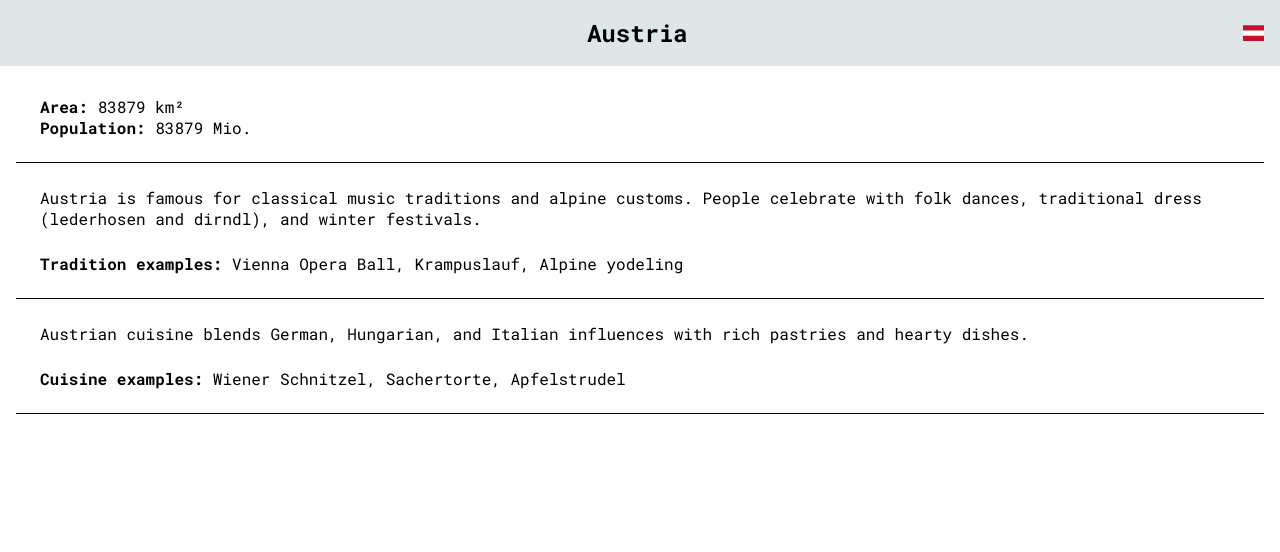
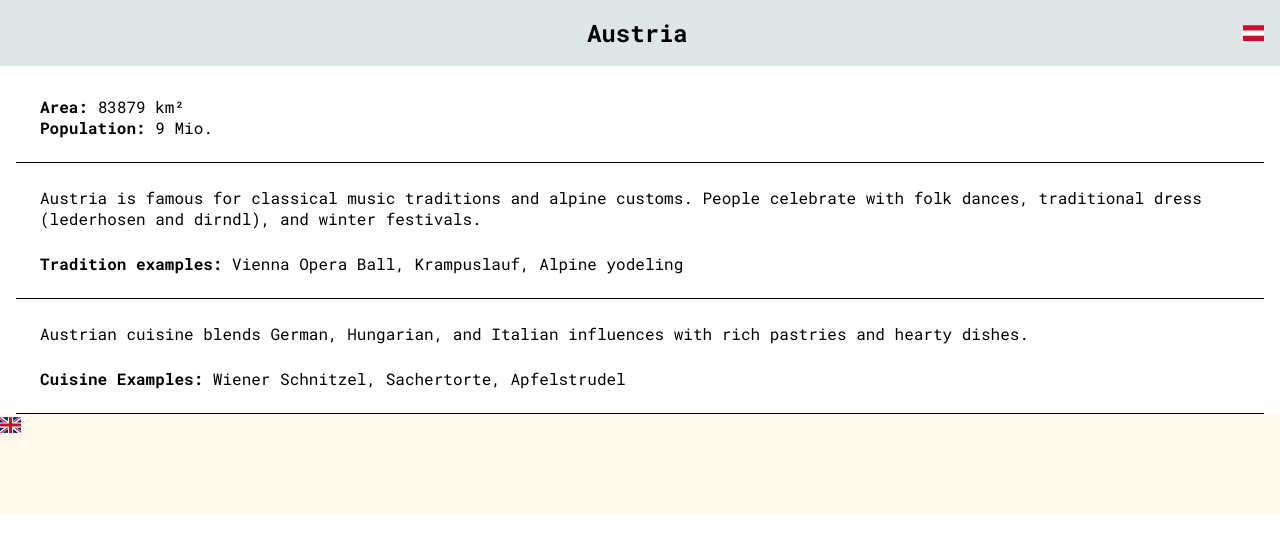
Before and after one commit to woutlwhite/cultural-knowledge-app, a React (Create React App) app: page / in a window 1280 px wide. Both pictures are taken after a click on the element "Austria". Shown: the top 552 px of the page. Built offline with nearby package versions, Linux system fonts and the light colour scheme; some icons are missing.

Commit message:
add country page styling; add i18n translation

```diff
--- a/package.json
+++ b/package.json
@@ -12,10 +12,12 @@
     "@testing-library/react": "^16.3.0",
     "@testing-library/user-event": "^13.5.0",
     "flag-icons": "^7.5.0",
+    "i18next": "^25.4.2",
     "json-loader": "^0.5.7",
     "motion": "^12.23.12",
     "react": "^19.1.1",
     "react-dom": "^19.1.1",
+    "react-i18next": "^15.7.2",
     "react-parallax": "^3.5.2",
     "react-router-dom": "^7.8.2",
     "react-scripts": "5.0.1",
--- a/src/App.js
+++ b/src/App.js
@@ -2,14 +2,32 @@ import './App.scss';
 import Home from './pages/Home';
 import Country from './pages/Country';
 import { BrowserRouter as Router, Routes, Route } from "react-router-dom";
+import { useTranslation } from 'react-i18next';
+import { useState } from 'react';
 
 function App() {
+  const { t, i18n } = useTranslation();
+  const [language, setLanguage] = useState(localStorage.getItem('i18nextLng') || 'en');
+
+  const changeLanguage = (lang) => {
+    i18n.changeLanguage(lang);
+    setLanguage(lang);
+    localStorage.setItem('i18nextLng', lang);
+  };
+
   return (
     <Router>
         <Routes>
           <Route path="/" element={<Home />} />
           <Route path="/countries/:countryCode" element={<Country />} />
         </Routes>
+        <footer className='app-footer'>
+          {language === 'en' ? (
+            <span onClick={() => changeLanguage('de')} className={`fi fi-gb country-icon`}></span>
+            )  : (
+            <span onClick={() => changeLanguage('en')} className={`fi fi-de country-icon`}></span>
+          )}
+        </footer>
     </Router>
   );
 }
--- a/src/App.scss
+++ b/src/App.scss
@@ -3,6 +3,7 @@
 @use "scss/home";
 @use "scss/countries";
 @use "scss/country";
+@use "scss/footer";
 
 body {
   margin: 0;
--- a/src/components/CountryLink.jsx
+++ b/src/components/CountryLink.jsx
@@ -8,7 +8,7 @@ export const CountryLink = ({countryCode, countryName }) => {
     };
 
     return (
-        <div onClick={handleClick} className="country-link-container">
+        <div onClick={() => handleClick()} className="country-link-container">
             <span className={`fi fi-${countryCode} country-icon`}></span>
             <h2 className="country-title">{countryName}</h2>
         </div>
--- /dev/null
+++ b/src/i18n.js
@@ -0,0 +1,37 @@
+import i18n from "i18next";
+import { initReactI18next } from "react-i18next";
+
+i18n.use(initReactI18next).init({
+  resources: {
+    en: {
+      translation: {
+        homeTitle: "Cultural Knowledge",
+        homeText: "Discover countries from all over the world – with exciting facts, pictures, and cultural highlights. Simply click on a country tile and learn everything you need to know about this destination on the details page.",
+        country: "Country",
+        area: "Area",
+        population: "Population",
+        traditionExamples: "Tradition examples",
+        foodExamples: "Cuisine Examples",
+      }
+    },
+    de: {
+      translation: {
+        homeTitle: "Kulturelles Wissen",
+        homeText: "Entdecke Länder aus aller Welt – mit spannenden Fakten, Bildern und kulturellen Highlights. Klicke einfach auf eine Länder-Kachel und erfahre auf der Detailseite alles Wissenswerte über dieses Reiseziel.",
+        country: "Land",
+        area: "Fläche",
+        population: "Bevölkerung",
+        traditionExamples: "Beispiele von Traditionen",
+        foodExamples: "Beispiele aus der lokalen Küche",
+      }
+    }
+  },
+
+  lng: "en", // default language
+  fallbackLng: "en",
+  interpolation: {
+    escapeValue: false // react already escapes
+  }
+});
+
+export default i18n;
--- a/src/index.js
+++ b/src/index.js
@@ -3,6 +3,7 @@ import ReactDOM from 'react-dom/client';
 import './index.css';
 import App from './App';
 import reportWebVitals from './reportWebVitals';
+import "./i18n"; // import here
 
 const root = ReactDOM.createRoot(document.getElementById('root'));
 root.render(
--- a/src/pages/Country.jsx
+++ b/src/pages/Country.jsx
@@ -1,11 +1,17 @@
 import { useLocation, Link } from "react-router-dom";
 import ArrowBackIcon from '@mui/icons-material/ArrowBack';
+import { useTranslation } from "react-i18next";
+import { useEffect } from "react";
 
 export default function Country() {
     const location = useLocation();
     const { code, name } = location.state || {};
+    const { t } = useTranslation();
 
-    var data = require('../data/countryData.json');
+    const language = localStorage.getItem('i18nextLng') || 'en';
+    console.log(language);
+
+    var data = (language === 'en') ? require('../data/countryData_en.json') : require('../data/countryData_de.json');
     const country = data.find((c) => c.code === code);
     console.log(country);
 
@@ -20,10 +26,10 @@ export default function Country() {
             </header>
             <div className="country-section country-data">
                 <div className="country-data__area">
-                    <b>Area:</b> {country.area} km²
+                    <b>{t('area')}:</b> {country.area} km²
                 </div>
                 <div className="country-data__population">
-                    <b>Population:</b> {country.area} Mio.
+                    <b>{t('population')}:</b> {country.population} Mio.
                 </div>
             </div>
             <div className="country-section country-traditions">
@@ -31,7 +37,7 @@ export default function Country() {
                     {country.traditions}
                 </div>
                 <div className="examples">
-                    <b>Tradition examples:</b> {country.traditionExamples.join(", ")}
+                    <b>{t('traditionExamples')}:</b> {country.traditionExamples.join(", ")}
                 </div>
             </div>
             <div className="country-section country-food">
@@ -39,7 +45,7 @@ export default function Country() {
                     {country.food}
                 </div>
                 <div className="examples">
-                    <b>Cuisine examples:</b> {country.foodExamples.join(", ")}
+                    <b>{t('foodExamples')}:</b> {country.foodExamples.join(", ")}
                 </div>
             </div>
         </div>
--- a/src/pages/Home.jsx
+++ b/src/pages/Home.jsx
@@ -1,9 +1,10 @@
 import { useState, useEffect } from 'react';
 import { ScrollHintArrow } from '../components/ScrollHintArrow';
 import { CountryLink } from '../components/CountryLink';
+import { useTranslation } from 'react-i18next';
 
 export default function Home() {
-
+    const { t } = useTranslation();
     const [opacity, setOpacity] = useState(0);
 
     useEffect(() => {
@@ -34,10 +35,9 @@ export default function Home() {
 
             {/* Container with content */}
             <div className="home-container">
-                <h1 className="home-title">Cultural Knowledge</h1>
+                <h1 className="home-title">{t('homeTitle')}</h1>
                 <p className="home-info-text">
-                    Entdecke Länder aus aller Welt – mit spannenden Fakten, Bildern und kulturellen Highlights.
-                    Klicke einfach auf eine Länder-Kachel und erfahre auf der Detailseite alles Wissenswerte über dieses Reiseziel.
+                    {t('homeText')}
                 </p>
 
                 <ScrollHintArrow />
--- a/src/scss/_countries.scss
+++ b/src/scss/_countries.scss
@@ -18,7 +18,7 @@
 
         &-title {
             margin: 20px 0 0;
-            font-size: 16px;
+            font-size: 12px;
             text-align: center;
             height: 42px;
             display: flex;
--- /dev/null
+++ b/src/scss/_footer.scss
@@ -0,0 +1,7 @@
+.app-footer {
+    background-color: var(--text-color);
+    color: var(--color-dark);
+    position: relative;
+    z-index: 2;
+    height: 100px;
+}
--- a/src/scss/_variables.scss
+++ b/src/scss/_variables.scss
@@ -1,4 +1,5 @@
 :root {
     --text-color: #fef9ec;
+    --color-dark: #3e0000;
     --border-radius: 8px;
 }
```
Also changed, not shown: src/data/countryData_en.json (renamed from src/data/countryData.json), 1 other file (tests, documents, lock files or other folders).
